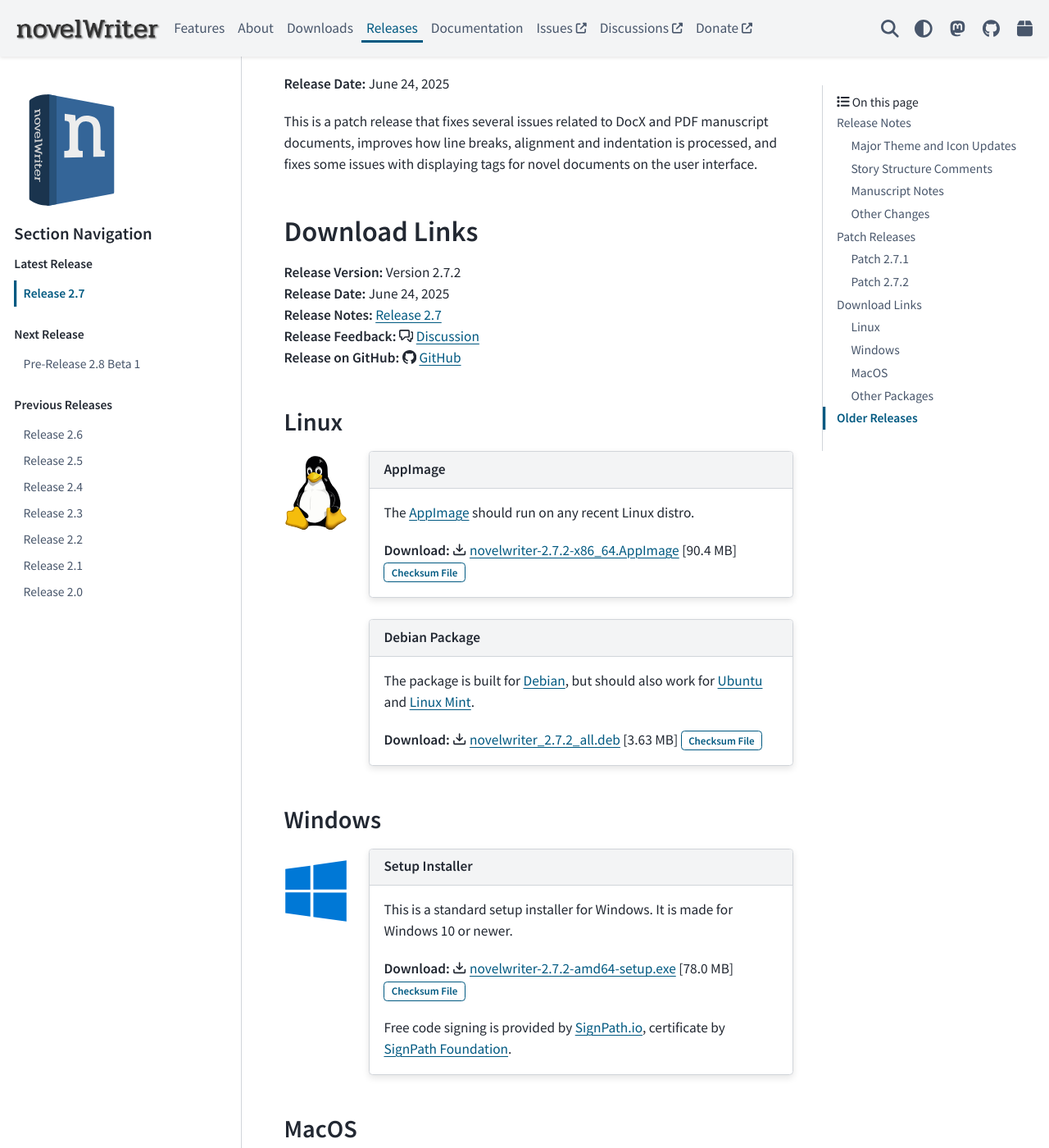
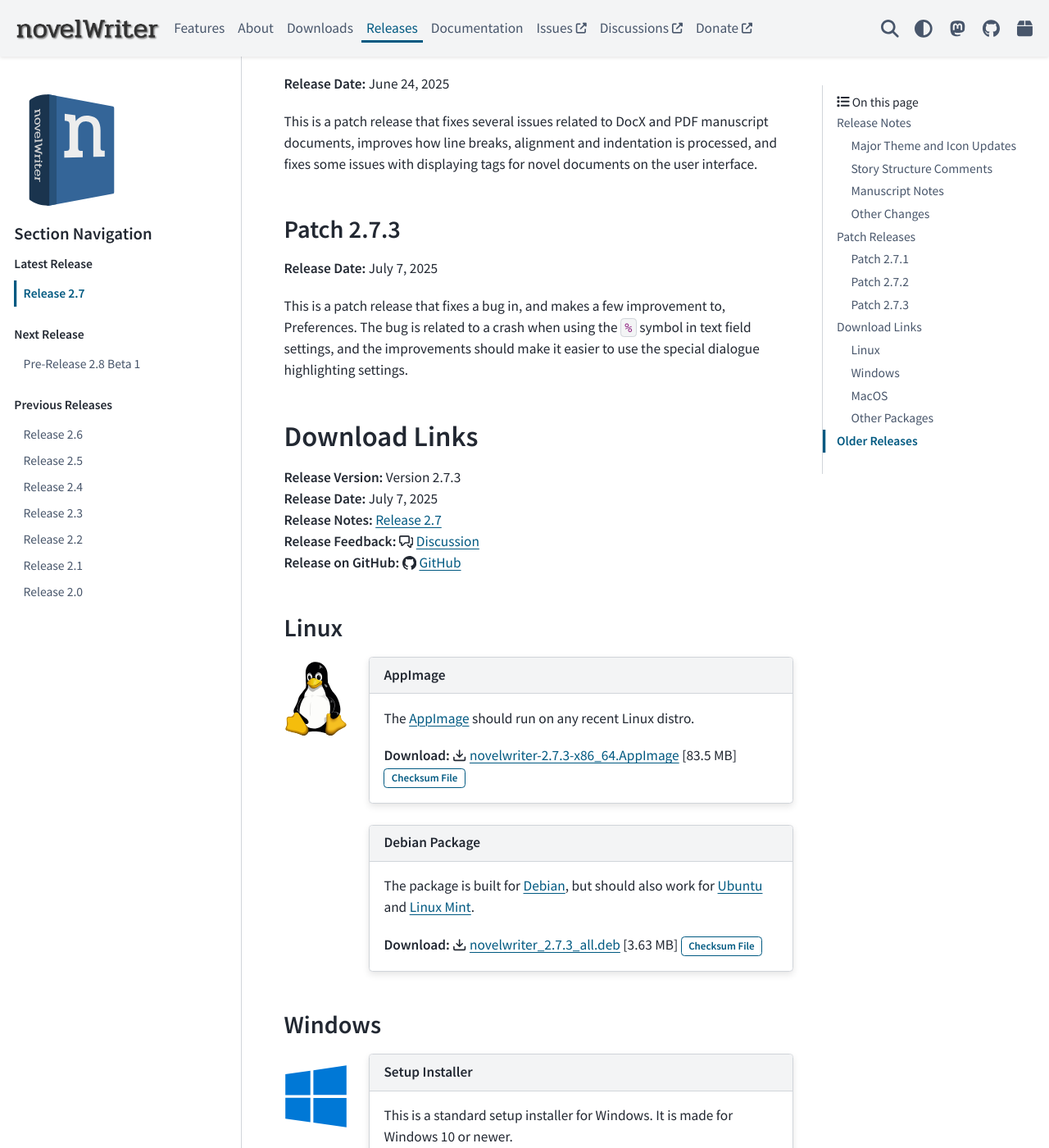
Before and after one commit to vkbo/novelWriter.io, a Sphinx documentation site: the page built from source/releases/release_2_7.rst, in a window 1280 px wide and 1400 px high, scrolled down 4039 px. Shown: the whole window at 82% size. Built offline with Sphinx 7.4.7 and the PyData theme 0.15.4, drawn with Linux system fonts in a browser that asks for light colours; some of the changed text lies outside the part shown.

Commit message:
Release 2.7.3

```diff
--- a/source/generated/download_release.rst
+++ b/source/generated/download_release.rst
@@ -6,11 +6,11 @@
 .. _SignPath.io: https://about.signpath.io/
 .. _SignPath Foundation: https://signpath.org/
 
-| **Release Version:** Version 2.7.2
-| **Release Date:** June 24, 2025
+| **Release Version:** Version 2.7.3
+| **Release Date:** July 7, 2025
 | **Release Notes:** :ref:`main_release_2_7`
-| **Release Feedback:** :octicon:`comment-discussion` `Discussion <https://github.com/vkbo/novelWriter/discussions/2431>`__
-| **Release on GitHub:** :octicon:`mark-github` `GitHub <https://github.com/vkbo/novelWriter/releases/tag/v2.7.2>`__
+| **Release Feedback:** :octicon:`comment-discussion` `Discussion <https://github.com/vkbo/novelWriter/discussions/2459>`__
+| **Release on GitHub:** :octicon:`mark-github` `GitHub <https://github.com/vkbo/novelWriter/releases/tag/v2.7.3>`__
 
 
 Linux
@@ -43,8 +43,8 @@
             ^^^^^^^^^^^^
             The AppImage_ should run on any recent Linux distro.
 
-            **Download:** :octicon:`download` `novelwriter-2.7.2-x86_64.AppImage <https://github.com/vkbo/novelWriter/releases/download/v2.7.2/novelwriter-2.7.2-x86_64.AppImage>`__ [90.4 MB]
-            :bdg-link-primary-line:`Checksum File <https://github.com/vkbo/novelWriter/releases/download/v2.7.2/novelwriter-2.7.2-x86_64.AppImage.sha256>`
+            **Download:** :octicon:`download` `novelwriter-2.7.3-x86_64.AppImage <https://github.com/vkbo/novelWriter/releases/download/v2.7.3/novelwriter-2.7.3-x86_64.AppImage>`__ [83.5 MB]
+            :bdg-link-primary-line:`Checksum File <https://github.com/vkbo/novelWriter/releases/download/v2.7.3/novelwriter-2.7.3-x86_64.AppImage.sha256>`
 
          .. grid-item-card::
             :class-header: nw-sd-os-card-header
@@ -53,8 +53,8 @@
             ^^^^^^^^^^^^^^^^^^
             The package is built for Debian_, but should also work for Ubuntu_ and `Linux Mint`_.
 
-            **Download:** :octicon:`download` `novelwriter_2.7.2_all.deb <https://github.com/vkbo/novelWriter/releases/download/v2.7.2/novelwriter_2.7.2_all.deb>`__ [3.63 MB]
-            :bdg-link-primary-line:`Checksum File <https://github.com/vkbo/novelWriter/releases/download/v2.7.2/novelwriter_2.7.2_all.deb.sha256>`
+            **Download:** :octicon:`download` `novelwriter_2.7.3_all.deb <https://github.com/vkbo/novelWriter/releases/download/v2.7.3/novelwriter_2.7.3_all.deb>`__ [3.63 MB]
+            :bdg-link-primary-line:`Checksum File <https://github.com/vkbo/novelWriter/releases/download/v2.7.3/novelwriter_2.7.3_all.deb.sha256>`
 
 
 Windows
@@ -87,8 +87,8 @@
             ^^^^^^^^^^^^^^^^^^^
             This is a standard setup installer for Windows. It is made for Windows 10 or newer.
 
-            **Download:** :octicon:`download` `novelwriter-2.7.2-amd64-setup.exe <https://github.com/vkbo/novelWriter/releases/download/v2.7.2/novelwriter-2.7.2-amd64-setup.exe>`__ [78.0 MB]
-            :bdg-link-primary-line:`Checksum File <https://github.com/vkbo/novelWriter/releases/download/v2.7.2/novelwriter-2.7.2-amd64-setup.exe.sha256>`
+            **Download:** :octicon:`download` `novelwriter-2.7.3-amd64-setup.exe <https://github.com/vkbo/novelWriter/releases/download/v2.7.3/novelwriter-2.7.3-amd64-setup.exe>`__ [78.0 MB]
+            :bdg-link-primary-line:`Checksum File <https://github.com/vkbo/novelWriter/releases/download/v2.7.3/novelwriter-2.7.3-amd64-setup.exe.sha256>`
 
             Free code signing is provided by `SignPath.io`_, certificate by `SignPath Foundation`_.
 
@@ -124,8 +124,8 @@
 
             This is a DMG image for MacOS with x86_64 architecture.
 
-            **Download:** :octicon:`download` `novelwriter-2.7.2-x86_64.dmg <https://github.com/vkbo/novelWriter/releases/download/v2.7.2/novelwriter-2.7.2-x86_64.dmg>`__ [120 MB]
-            :bdg-link-primary-line:`Checksum File <https://github.com/vkbo/novelWriter/releases/download/v2.7.2/novelwriter-2.7.2-x86_64.dmg.sha256>`
+            **Download:** :octicon:`download` `novelwriter-2.7.3-x86_64.dmg <https://github.com/vkbo/novelWriter/releases/download/v2.7.3/novelwriter-2.7.3-x86_64.dmg>`__ [104 MB]
+            :bdg-link-primary-line:`Checksum File <https://github.com/vkbo/novelWriter/releases/download/v2.7.3/novelwriter-2.7.3-x86_64.dmg.sha256>`
 
          .. grid-item-card::
             :class-header: nw-sd-os-card-header
@@ -135,8 +135,8 @@
 
             This is a DMG image for MacOS with aarch64 architecture.
 
-            **Download:** :octicon:`download` `novelwriter-2.7.2-aarch64.dmg <https://github.com/vkbo/novelWriter/releases/download/v2.7.2/novelwriter-2.7.2-aarch64.dmg>`__ [97.8 MB]
-            :bdg-link-primary-line:`Checksum File <https://github.com/vkbo/novelWriter/releases/download/v2.7.2/novelwriter-2.7.2-aarch64.dmg.sha256>`
+            **Download:** :octicon:`download` `novelwriter-2.7.3-aarch64.dmg <https://github.com/vkbo/novelWriter/releases/download/v2.7.3/novelwriter-2.7.3-aarch64.dmg>`__ [98.5 MB]
+            :bdg-link-primary-line:`Checksum File <https://github.com/vkbo/novelWriter/releases/download/v2.7.3/novelwriter-2.7.3-aarch64.dmg.sha256>`
 
 
 Other Packages
@@ -170,8 +170,8 @@
 
             The Wheel package can be installed with ``pip install <file_path>``.
 
-            **Download:** :octicon:`download` `novelwriter-2.7.2-py3-none-any.whl <https://github.com/vkbo/novelWriter/releases/download/v2.7.2/novelwriter-2.7.2-py3-none-any.whl>`__ [5.73 MB]
-            :bdg-link-primary-line:`Checksum File <https://github.com/vkbo/novelWriter/releases/download/v2.7.2/novelwriter-2.7.2-py3-none-any.whl.sha256>`
+            **Download:** :octicon:`download` `novelwriter-2.7.3-py3-none-any.whl <https://github.com/vkbo/novelWriter/releases/download/v2.7.3/novelwriter-2.7.3-py3-none-any.whl>`__ [5.74 MB]
+            :bdg-link-primary-line:`Checksum File <https://github.com/vkbo/novelWriter/releases/download/v2.7.3/novelwriter-2.7.3-py3-none-any.whl.sha256>`
 
          .. grid-item-card::
             :class-header: nw-sd-os-card-header
@@ -181,7 +181,7 @@
 
             The source code packages are archived files of the entire source code.
 
-            | **Download:** :octicon:`download` `novelWriter-2.7.2.zip <https://api.github.com/repos/vkbo/novelWriter/zipball/v2.7.2>`__
-            | **Download:** :octicon:`download` `novelWriter-2.7.2.tar.gz <https://api.github.com/repos/vkbo/novelWriter/tarball/v2.7.2>`__
+            | **Download:** :octicon:`download` `novelWriter-2.7.3.zip <https://api.github.com/repos/vkbo/novelWriter/zipball/v2.7.3>`__
+            | **Download:** :octicon:`download` `novelWriter-2.7.3.tar.gz <https://api.github.com/repos/vkbo/novelWriter/tarball/v2.7.3>`__
 
             See also the `novelWriter Repository`_.
--- a/source/releases/index.rst
+++ b/source/releases/index.rst
@@ -43,8 +43,8 @@
      - Status
    * - :ref:`main_release_2_7`
      - 2025-06-01
-     - 2.7.2
-     - 2025-06-24
+     - 2.7.3
+     - 2025-07-07
      - Latest Release: :ref:`Download <main_download>`
    * - :ref:`main_release_2_6`
      - 2025-01-26
--- a/source/releases/release_2_7.rst
+++ b/source/releases/release_2_7.rst
@@ -6,7 +6,7 @@
 ***********
 
 | **Release Date:** June 1, 2025
-| **Patches:** :ref:`2.7.1 <main_release_2_7_1>`, :ref:`2.7.2 <main_release_2_7_2>`
+| **Patches:** :ref:`2.7.1 <main_release_2_7_1>`, :ref:`2.7.2 <main_release_2_7_2>`, :ref:`2.7.3 <main_release_2_7_3>`
 
 
 Release Notes
@@ -158,6 +158,18 @@
 and indentation is processed, and fixes some issues with displaying tags for novel documents on the user interface.
 
 
+.. _main_release_2_7_3:
+
+Patch 2.7.3
+-----------
+
+**Release Date:** July 7, 2025
+
+This is a patch release that fixes a bug in, and makes a few improvement to, Preferences. The bug is related to a crash when using
+the ``%`` symbol in text field settings, and the improvements should make it easier to use the special dialogue highlighting
+settings.
+
+
 Download Links
 ==============
 
@@ -169,6 +181,7 @@
 
 Past release packages are available for download on `GitHub <https://github.com/vkbo/novelWriter/releases>`__.
 
+| :octicon:`mark-github` `Download Release 2.7.2 <https://github.com/vkbo/novelWriter/releases/tag/v2.7.2>`__
 | :octicon:`mark-github` `Download Release 2.7.1 <https://github.com/vkbo/novelWriter/releases/tag/v2.7.1>`__
 | :octicon:`mark-github` `Download Release 2.7 <https://github.com/vkbo/novelWriter/releases/tag/v2.7>`__
 | :octicon:`mark-github` `Download Release 2.7 RC 1 <https://github.com/vkbo/novelWriter/releases/tag/v2.7rc1>`__
```
Also changed, not shown: source/_extra/release-latest.json (+12 -12 lines), source/generated/checksum_release.rst (+9 -9 lines), source/generated/download_main.rst (+6 -6 lines).
